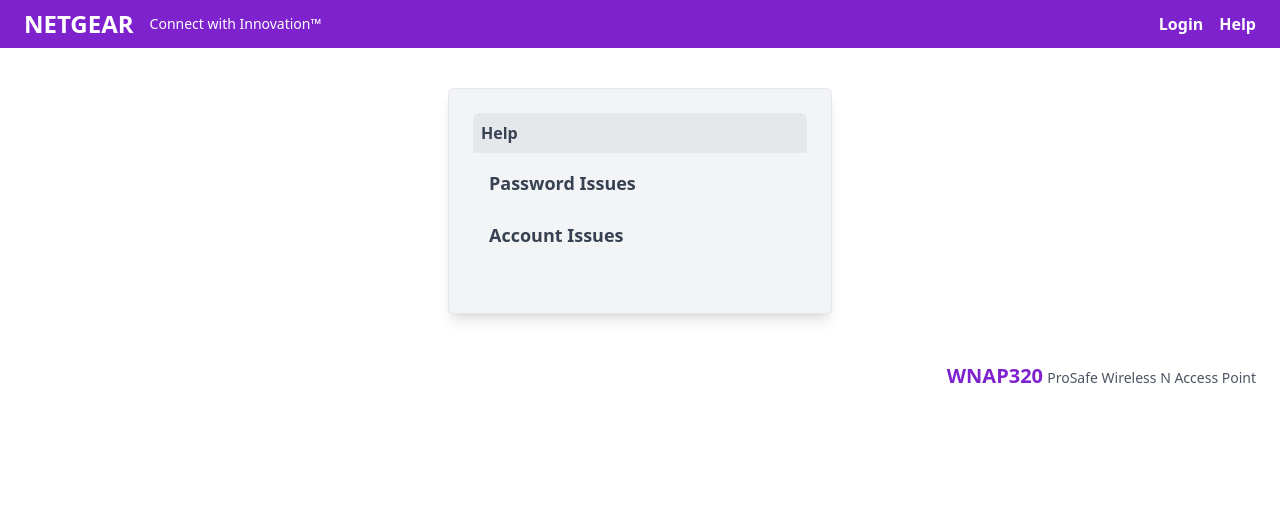
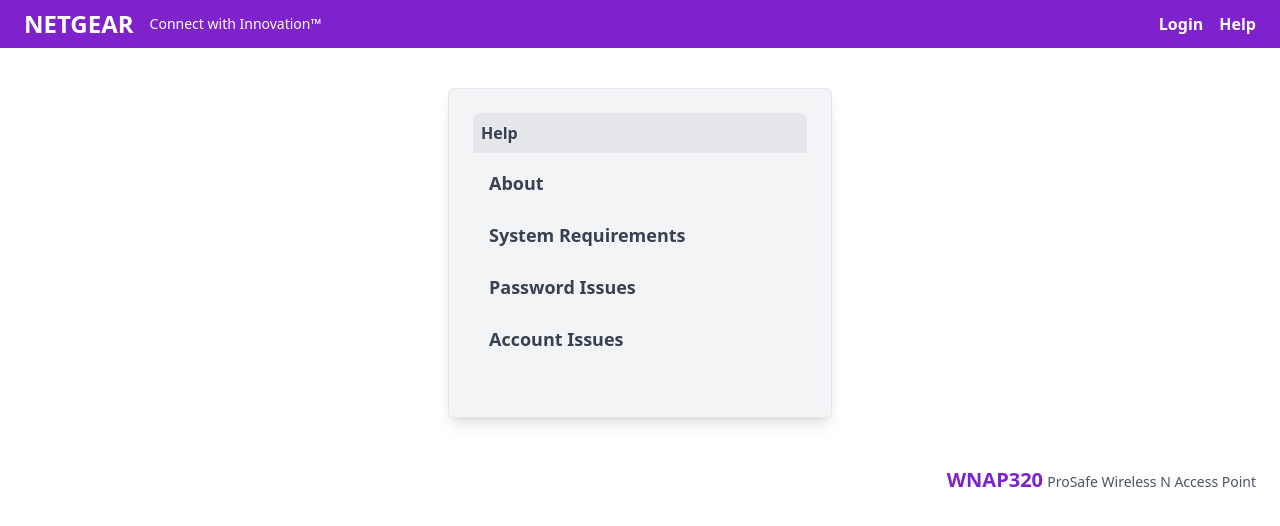
Before and after one commit to kevin0920911/AIS3-finalProject, a PHP site: page /help.php in a window 1280 px wide. Shown: the top 526 px of the page. Run offline with PHP 8.4, Linux system fonts and the light colour scheme; some libraries are stand-ins or nearby versions.

Commit message:
add help

```diff
--- a/router/help.php
+++ b/router/help.php
@@ -1,3 +1,4 @@
+
 <!DOCTYPE html>
 <html>
 
@@ -29,10 +30,38 @@
             </div>
             <div class="p-4">
                 <div class="mb-4">
+                    <button onclick="toggleSection('about')" class="w-full text-left text-gray-700 text-lg font-bold mb-2 focus:outline-none">
+                       About
+                    </button>
+
+                    <div id="about" class="hidden">
+                        <hr class="border-gray-300 my-1">
+                        <p class="text-gray-700 text-sm mb-2">The NETGEAR WNAP320 is a high-performance wireless access point designed to provide reliable and secure network connectivity. Ideal for small to medium-sized businesses, it supports advanced features such as multiple SSIDs, VLAN tagging, and robust security protocols.</p>
+                        <p class="text-gray-700 text-sm mb-2">With its user-friendly web interface, you can easily manage and configure the device to meet your networking needs. The WNAP320 is built to ensure seamless wireless coverage and high-speed connectivity, making it a reliable choice for enhancing your network infrastructure.</p>
+                    </div>
+                </div>
+                <div class="mb-4">
+                    <button onclick="toggleSection('requirement')" class="w-full text-left text-gray-700 text-lg font-bold mb-2 focus:outline-none">
+                        System Requirements
+                    </button>
+
+                    <div id="requirement" class="hidden">
+                        <hr class="border-gray-300 my-1">
+                        <ul class="list-disc pl-6 text-gray-700 text-sm mb-2">
+                            <li>Compatible web browser (e.g., Chrome, Firefox, Safari, Edge)</li>
+                            <li>Network connection (Ethernet or Wireless)</li>
+                            <li>Administrator access to network settings</li>
+                            <li>For initial setup, a PC or laptop with an Ethernet port is recommended</li>
+                        </ul>
+                    </div>
+                </div>
+                <div class="mb-4">
                     <button onclick="toggleSection('passwordIssues')" class="w-full text-left text-gray-700 text-lg font-bold mb-2 focus:outline-none">
                         Password Issues
                     </button>
+
                     <div id="passwordIssues" class="hidden">
+                        <hr class="border-gray-300 my-1">
                         <p class="text-gray-700 text-sm mb-2">If you have forgotten your password, you can reset it by clicking on the "Forgot Password" link on the login page. Follow the instructions to reset your password.</p>
                         <p class="text-gray-700 text-sm mb-2">Make sure your new password meets the following criteria:</p>
                         <ul class="list-disc pl-6 text-gray-700 text-sm mb-2">
@@ -47,7 +76,9 @@
                     <button onclick="toggleSection('accountIssues')" class="w-full text-left text-gray-700 text-lg font-bold mb-2 focus:outline-none">
                         Account Issues
                     </button>
+
                     <div id="accountIssues" class="hidden">
+                        <hr class="border-gray-300 my-1">
                         <p class="text-gray-700 text-sm mb-2">If you are having trouble accessing your account, please ensure that your username and password are entered correctly. Usernames and passwords are case-sensitive.</p>
                         <p class="text-gray-700 text-sm mb-2">The default username and password for the NETGEAR WNAP320 are:</p>
                         <ul class="list-disc pl-6 text-gray-700 text-sm mb-2">
@@ -56,8 +87,8 @@
                         </ul>
                         <p class="text-gray-700 text-sm mb-2">If you continue to experience issues, please contact our support team for further assistance. You can reach us at:</p>
                         <ul class="list-disc pl-6 text-gray-700 text-sm mb-2">
-                            <li>Phone: 1-800-NETGEAR</li>
-                            <li>Email: support@netgear.com</li>
+                            <li>Phone: 1-000-999999</li>
+                            <li>Email: support@fakemail.com</li>
                         </ul>
                     </div>
                 </div>
```
